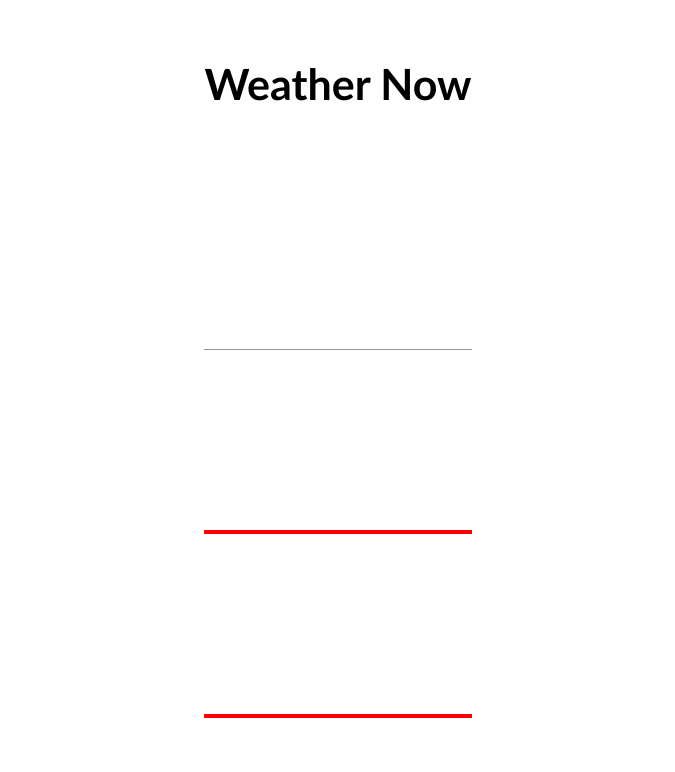
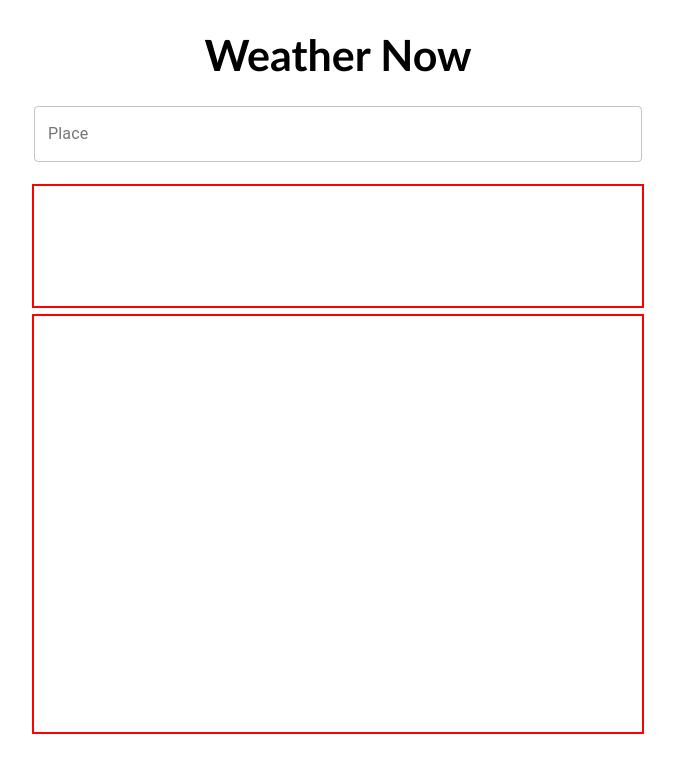
Before and after one commit to RodrigoLaviani/weather-fe, a React app: page / in a window 1280 px wide. Shown: the top 772 px of the page, without its empty margins (302-977 px from the left). Built offline with nearby package versions, Linux system fonts and the light colour scheme.

Commit message:
box and containers order

```diff
--- a/public/index.html
+++ b/public/index.html
@@ -4,9 +4,9 @@
     <meta charset="UTF-8">
     <meta http-equiv="X-UA-Compatible" content="IE=edge">
     <meta name="viewport" content="width=device-width, initial-scale=1.0">
-    <title>Wheater</title>
+    <title>Wheater Now</title>
 </head>
-<body style="display: flex; justify-content: center;">
+<body>
     <div id="app"></div>
 </body>
 </html>
--- a/src/assets/stylesheets/app.scss
+++ b/src/assets/stylesheets/app.scss
@@ -1,8 +1,21 @@
 @import 'mediaquery.scss';
 
+body {
+    margin: 0;
+}
+
+#app {
+    display: flex;
+    justify-content: center;
+    align-items: center;
+    height: 100vh;
+    width: 100vw;
+    overflow: hidden;
+}
+
 .app-container {
-    display: grid;
-    justify-content: center;
+    display: flex;
+    flex-direction: column;
     align-items: center;
     height: 100vh;
     font-family: 'Gill Sans', 'Gill Sans MT', Calibri, 'Trebuchet MS', sans-serif;
@@ -16,9 +29,9 @@
 
 .title {
     display: flex;
-    position: relative;
-    margin-top: -15%;
     justify-content: center;
+    height: 6%;
+    width: 100%;
     @include for-phone-only {
         font-size: 34px;
     }
--- /dev/null
+++ b/src/assets/stylesheets/input/input.scss
@@ -0,0 +1,4 @@
+.input-container {
+    width: 95%;
+    height: 9%;
+}
--- /dev/null
+++ b/src/assets/stylesheets/selector/selector.scss
@@ -0,0 +1,5 @@
+.selector-container {
+    height: 15%;
+    width: 95%;
+    margin-top: 1%;
+}
--- /dev/null
+++ b/src/assets/stylesheets/weather/weather.scss
@@ -0,0 +1,5 @@
+.weather-container {
+    height: 52%;
+    width: 95%;
+    margin-top: 1%;
+}
--- a/src/components/input/Input.js
+++ b/src/components/input/Input.js
@@ -1,11 +1,18 @@
 import React from 'react';
 import TextField from '@material-ui/core/TextField';
+import '../../assets/stylesheets/input/input.scss';
 
 const Input = () => {
 
     return (
-        <TextField ></TextField>
-    )
-}
+        <div className="input-container">
+            <TextField
+                fullWidth={true}
+                label="Place"
+                variant="outlined"
+            ></TextField>
+        </div>
+    );
+};
 
 export default Input;
--- a/src/components/selector/SelectorContainer.js
+++ b/src/components/selector/SelectorContainer.js
@@ -1,4 +1,5 @@
 import React from 'react';
+import '../../assets/stylesheets/selector/selector.scss';
 
 const SelectorContainer = () => {
 
@@ -7,7 +8,7 @@ const SelectorContainer = () => {
       };
 
     return (
-        <div style={style}>
+        <div className="selector-container" style={style}>
 
         </div>
     )
--- a/src/components/weather/WeatherContainer.js
+++ b/src/components/weather/WeatherContainer.js
@@ -1,4 +1,5 @@
 import React from 'react';
+import '../../assets/stylesheets/weather/weather.scss';
 
 const WeatherContainer = () => {
 
@@ -7,7 +8,7 @@ const WeatherContainer = () => {
       };
 
     return (
-        <div style={style}>
+        <div className="weather-container" style={style}>
 
         </div>
     )
```
